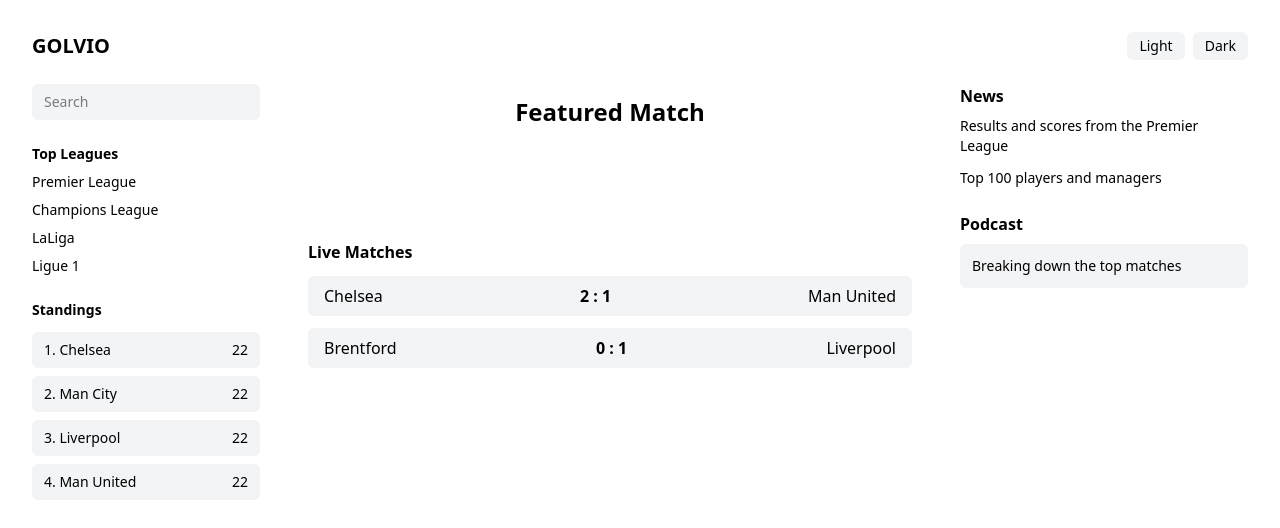
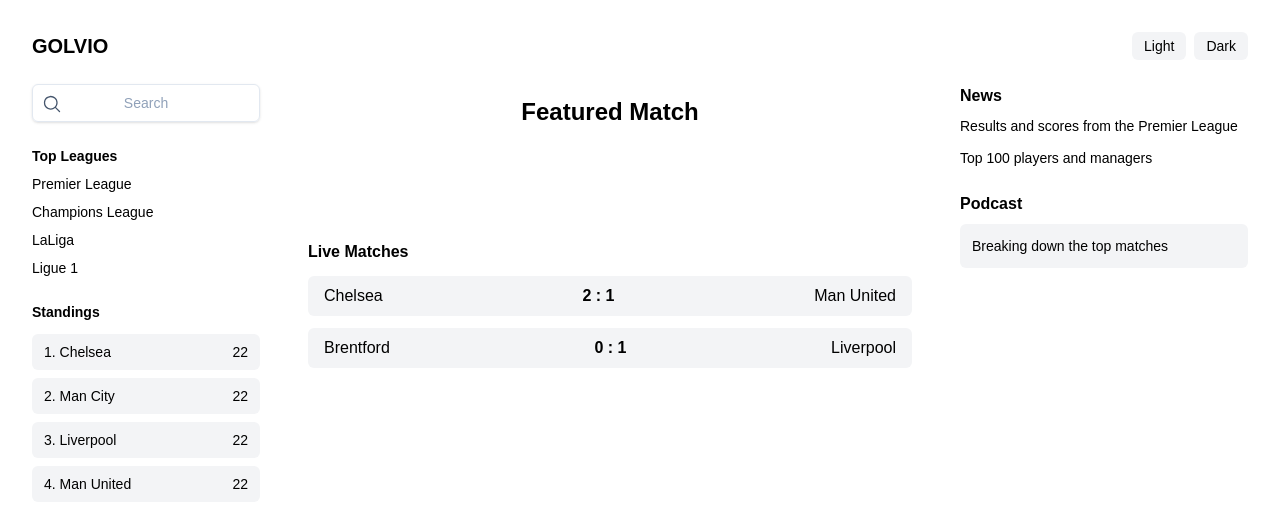
Before and after one commit to w3villa-kunj-bhatia/Football_Project, a React (Vite) app: page / in a window 1280 px wide. Shown: the top 528 px of the page. Built offline with nearby package versions, Linux system fonts and the light colour scheme.

Commit message:
Add search input to SidebarLeft and implement MatchFilters component

```diff
--- a/src/index.css
+++ b/src/index.css
@@ -2,6 +2,6 @@
 
 @theme {
   --color-bg: #f3f4f6;
-
+  --default-font-family: Space-Grotesk, sans-serif;
   --color-primary: #1da1f2;
 }
--- /dev/null
+++ b/src/main/MatchFilters.jsx
@@ -0,0 +1,20 @@
+const filters = ["Live", "Today", "Tomorrow", "Sunday", "Monday"];
+
+export default function MatchFilters() {
+  return (
+    <div className="flex items-center gap-2">
+      {filters.map(filter => (
+        <button
+          key={filter}
+          className="px-4 py-2 rounded-full bg-card text-sm hover:bg-bg"
+        >
+          {filter}
+        </button>
+      ))}
+
+      <button className="ml-auto px-4 py-2 bg-card rounded-md text-sm">
+        Calendar
+      </button>
+    </div>
+  );
+}
--- a/src/sidebar/SidebarLeft.jsx
+++ b/src/sidebar/SidebarLeft.jsx
@@ -5,11 +5,27 @@
     <aside className="bg-card rounded-xl p-4 flex flex-col gap-6">
       <h1 className="text-xl font-bold">GOLVIO</h1>
 
-      <input
-        placeholder="Search"
-        className="bg-bg rounded-md px-3 py-2 text-sm outline-none"
-      />
+      <div class="w-full max-w-sm min-w">
+        <div class="relative flex items-center">
+          <svg
+            xmlns="http://www.w3.org/2000/svg"
+            viewBox="0 0 24 24"
+            fill="currentColor"
+            class="absolute w-5 h-5 top-2.5 left-2.5 text-slate-600"
+          >
+            <path
+              fill-rule="evenodd"
+              d="M10.5 3.75a6.75 6.75 0 1 0 0 13.5 6.75 6.75 0 0 0 0-13.5ZM2.25 10.5a8.25 8.25 0 1 1 14.59 5.28l4.69 4.69a.75.75 0 1 1-1.06 1.06l-4.69-4.69A8.25 8.25 0 0 1 2.25 10.5Z"
+              clip-rule="evenodd"
+            />
+          </svg>
 
+          <input
+            class="w-full bg-transparent placeholder:text-slate-400 text-slate-700 text-sm border border-slate-200 rounded-md text-center pl-10 pr-10 py-2 transition duration-300 ease focus:outline-none focus:border-slate-400 hover:border-slate-300 shadow-sm focus:shadow"
+            placeholder="Search"
+          />
+        </div>
+      </div>
       <div>
         <h2 className="text-sm font-semibold mb-2">Top Leagues</h2>
         <ul className="space-y-2 text-sm text-muted">
```
